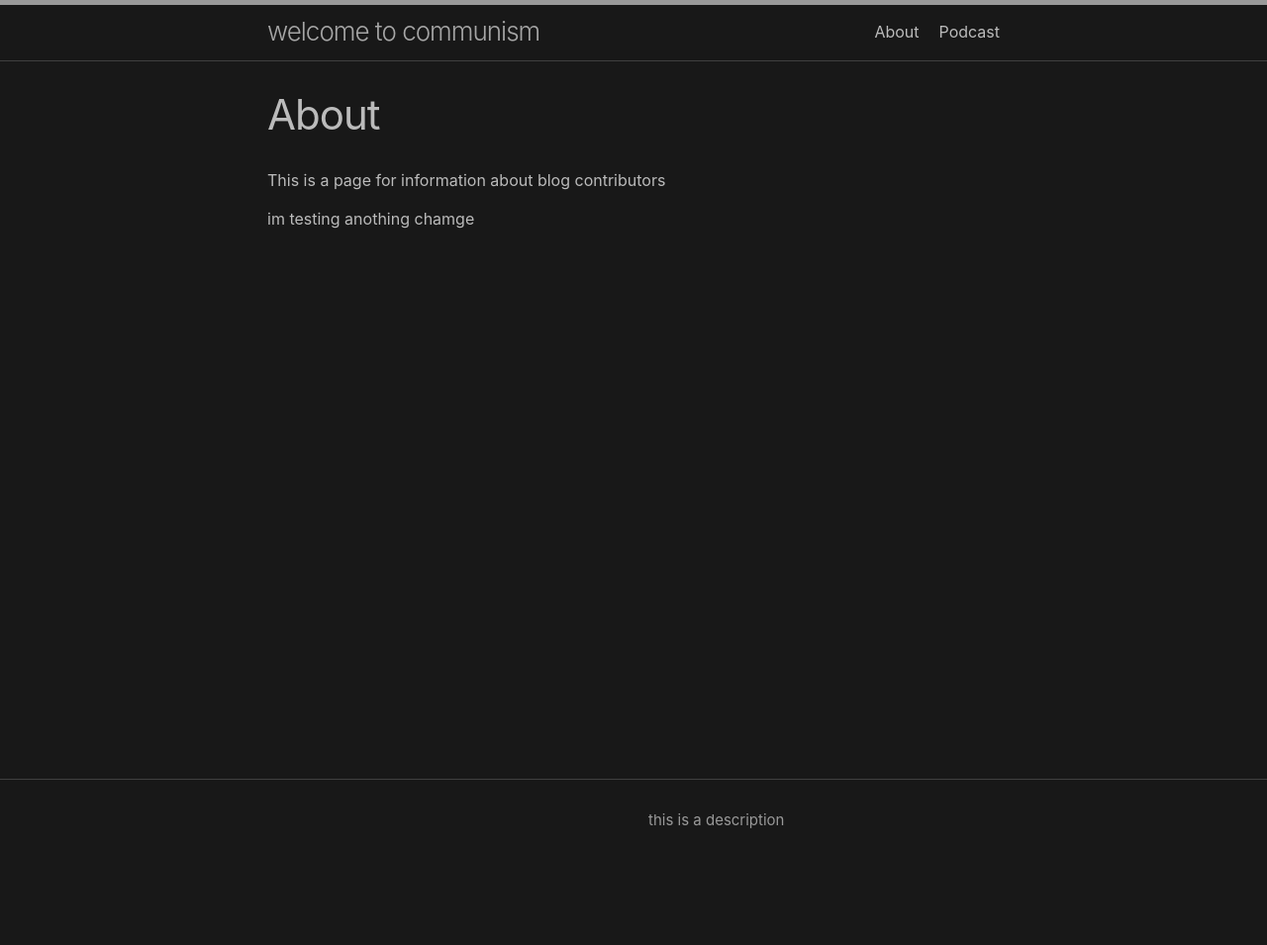
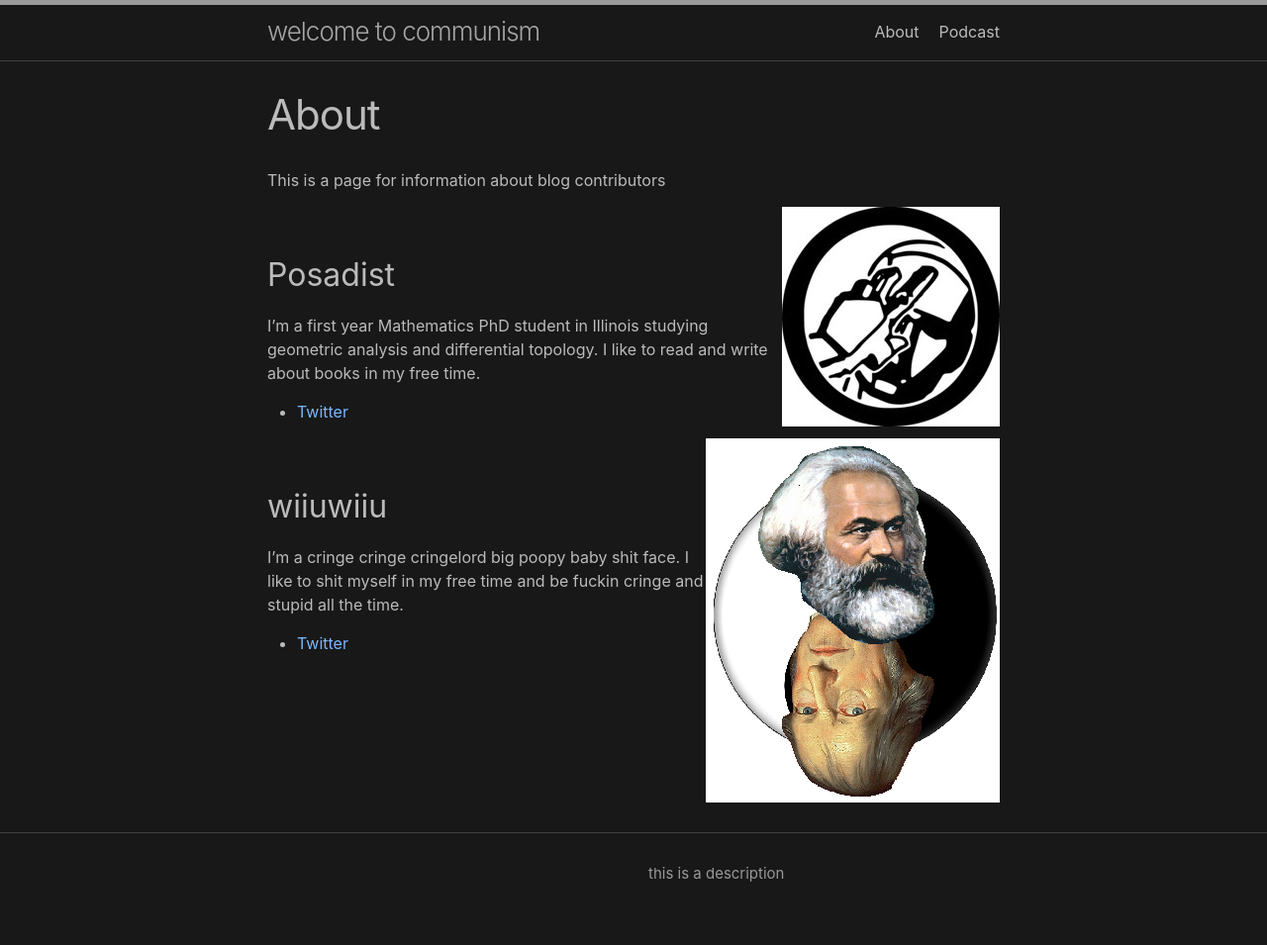
Before and after one commit to alext180/alext180.github.io, a Jekyll site: the page built from about.md, in a window 1280 px wide. Shown: the whole page at 99% size. Built offline with Jekyll 4.4.1, drawn with Linux system fonts in a browser that asks for light colours; before the commit the page ends 900 px from its top, so only the background shows below that.

Commit message:
3/19/21
category pages and about.md

```diff
--- a/_config.yml
+++ b/_config.yml
@@ -4,3 +4,6 @@ description: this is a description
 minima:
   date_format: "%b %-d, %Y"
   skin: dark
+header_pages:
+  - about.md
+  - podcast.md
--- a/_layouts/home.html
+++ b/_layouts/home.html
@@ -16,7 +16,7 @@ layout: default
     {% assign posts = site.posts %}
   {% endif %}
 
-
+<!---
   {%- if posts.size > 0 -%}
     {%- if page.list_title -%}
       <h2 class="post-list-heading">{{ page.list_title }}</h2>
@@ -37,6 +37,7 @@ layout: default
       </li>
       {%- endfor -%}
     </ul>
+--->
 
     {% if site.paginate %}
       <div class="pager">
--- a/about.md
+++ b/about.md
@@ -3,8 +3,30 @@ layout: page
 title: About
 permalink: /about/
 ---
-
 This is a page for information about blog contributors
 
+<img align="right" src="images/posadistlogo.png">
+## Posadist
+I'm a first year Mathematics PhD student in Illinois studying geometric analysis and differential topology. I like to read and write about books in my free time.
+- [Twitter](https://twitter.com/cuckfapitalism1)
 
-im testing anothing chamge
+<img align="right" src="images/wiiuwiiulogo.png">
+## wiiuwiiu
+I'm a cringe cringe cringelord big poopy baby shit face. I like to shit myself in my free time and be fuckin cringe and stupid all the time.
+- [Twitter](https://twitter.com/chirpin_tweetin)
+
+
+
+
+<!---
+![Posadist twitter logo](/assets/images/posadistlogo.png "Posadist twitter")
+##Posadist
+I'm a first year Mathematics PhD student in Illinois studying geometric analysis and differential topology. I like to read and write about books in my free time.
+- [Twitter](https://twitter.com/cuckfapitalism1)
+
+
+![wiiuwiiu twitter logo](/assets/images/wiiuwiiulogo.png "wiiuwiiu twitter")
+##wiiuwiiu
+I'm a cringe cringe cringelord big poopy baby shit face. I like to shit myself in my free time and be fuckin cringe and stupid all the time.
+- [Twitter](https://twitter.com/chirpin_tweetin)
+--->
```
Also changed, not shown: critiques.md (added, +14 -0 lines), index.md (+4 -2 lines), literature.md (added, +14 -0 lines), about/images/posadistlogo.PNG (added), about/images/wiiuwiiulogo.png (added).
